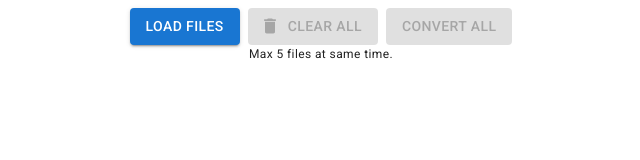
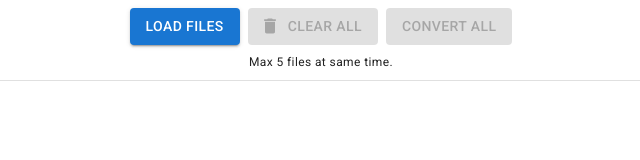
Before and after one commit to TwoZer00/imageConverter, a React (Vite) app: page / in a window 1280 px wide. Shown: the top 160 px of the page, without its empty margins (319-959 px from the left). Built offline with nearby package versions, Linux system fonts and the light colour scheme.

Commit message:
inital commit

```diff
--- a/src/pages/Main.jsx
+++ b/src/pages/Main.jsx
@@ -1,6 +1,6 @@
 import { PropTypes } from 'prop-types'
 import { useState } from 'react'
-import { Box, Stack, Button, CssBaseline, ThemeProvider, createTheme, Typography, IconButton } from '@mui/material'
+import { Box, Stack, Button, CssBaseline, ThemeProvider, createTheme, Typography, IconButton, useTheme, alpha } from '@mui/material'
 import { Close, Delete } from '@mui/icons-material'
 
 export default function Main () {
@@ -21,6 +21,7 @@ export default function Main () {
 
 const InputFile = ({ files }) => {
   const [data, setData] = files
+  const theme = useTheme()
   const handleChange = (e) => {
     const InputFiles = Array.from(e.target.files)
     const temp = [...data, ...InputFiles]
@@ -31,7 +32,7 @@ const InputFile = ({ files }) => {
     setData(temp)
   }
   return (
-    <Box mx='auto' width='fit-content'>
+    <Box sx={{ py: 1, position: 'fixed', backgroundColor: `${alpha(theme.palette.background.default, 0.1)}`, width: '100%', display: 'flex', alignItems: 'center', justifyContent: 'center', zIndex: 2, left: 0, top: 0, flexDirection: 'column', backdropFilter: 'blur(5px)', border: 1, borderRadius: 1, borderColor: theme.palette.divider, borderLeft: 0, borderRight: 0, borderTop: 0 }}>
       <Stack direction='row' gap={1}>
         <input type='file' multiple hidden id='input-file' onChange={handleChange} />
         <Stack component='label' htmlFor='input-file'>
@@ -46,7 +47,7 @@ const InputFile = ({ files }) => {
           Convert all
         </Button>
       </Stack>
-      <Typography variant='caption' align='center' display='block' sx={{ ':first-letter': { textTransform: 'uppercase' } }}>max 5 files at same time.</Typography>
+      <Typography variant='caption' align='center' mt={1} display='block' sx={{ ':first-letter': { textTransform: 'uppercase' } }}>max 5 files at same time.</Typography>
     </Box>
   )
 }
@@ -57,7 +58,7 @@ const FileList = ({ files }) => {
     setData([...data])
   }
   return (
-    <Box height='100%' flex='auto' width='100%' maxWidth='md' mx='auto'>
+    <Box height='100%' flex='auto' width='100%' maxWidth='md' mx='auto' mt={9}>
       <Stack direction='column' overflow='auto'>
         {data.map((file, index) => (
           <Stack direction='column' key={index} flex={1} width='200px'>
```
